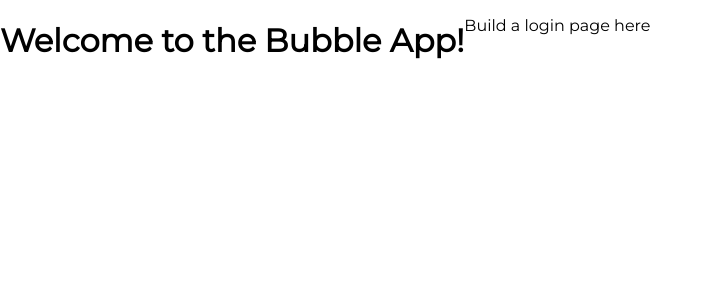
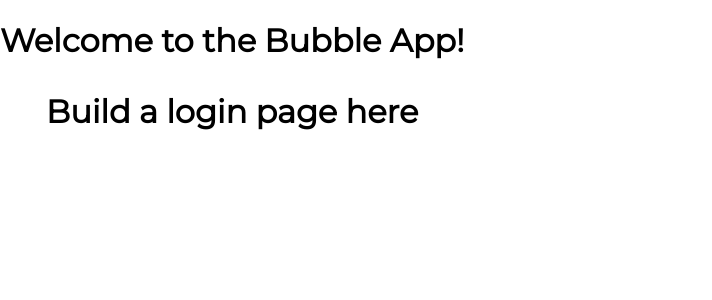
Before and after one commit to Rodgers31/web-44-rodgers-otieno-web-sprint-challenge-advanced-web-applications, a React (Create React App) app: page / in a window 1280 px wide. Shown: the top 300 px of the page, without its empty margins (0-712 px from the left). Built offline with nearby package versions, Linux system fonts and the light colour scheme.

Commit message:
adds to instructions.

```diff
--- a/src/components/BubblePage.js
+++ b/src/components/BubblePage.js
@@ -1,4 +1,4 @@
-import React, { useState, useEffect } from "react";
+import React, { useEffect, useState } from "react";
 import axios from "axios";
 
 import Bubbles from "./Bubbles";
--- a/src/components/Login.js
+++ b/src/components/Login.js
@@ -1,12 +1,16 @@
-import React from "react";
+import React, { useEffect } from "react";
+import axios from "axios";
 
 const Login = () => {
   // make a post request to retrieve a token from the api
   // when you have handled the token, navigate to the BubblePage route
+
   return (
     <>
-      <h1>Welcome to the Bubble App!</h1>
-      <p>Build a login page here</p>
+      <h1>
+        Welcome to the Bubble App!
+        <p>Build a login page here</p>
+      </h1>
     </>
   );
 };
```
Also changed, not shown: 1 other file (tests, documents, lock files or other folders).
